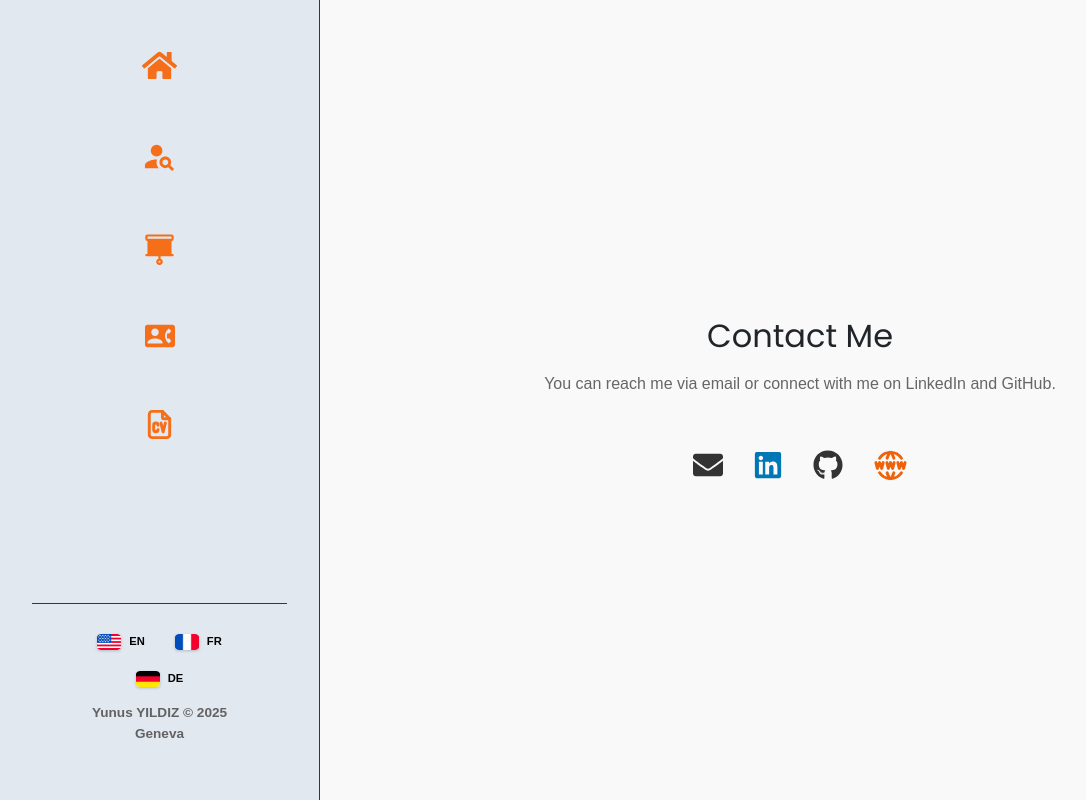
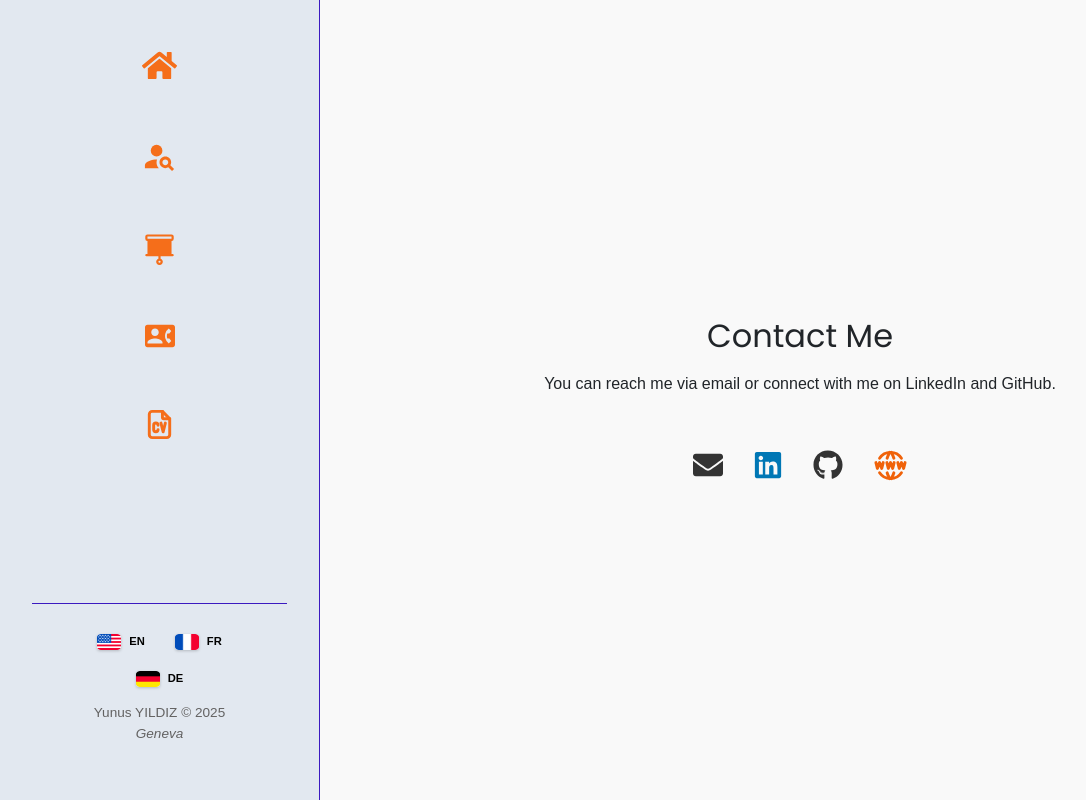
Before and after one commit to yunusyildiz-ch/my-portfolio, a React (Vite) app: page /contact in a window 1280 px wide. Shown: the whole page, without its empty margins (0-1086 px from the left). Built offline with nearby package versions, Linux system fonts and the light colour scheme.

Commit message:
css: contact-footer

```diff
--- a/src/css/contact.css
+++ b/src/css/contact.css
@@ -16,7 +16,6 @@
 
   .contact-container p {
     font-size: 1rem;
-    color: #666;
     margin-bottom: 2rem;
   }
 
--- a/src/css/footer.css
+++ b/src/css/footer.css
@@ -66,12 +66,11 @@
 }
 
 .footer-address {
-  font-weight: bold;
+  font-style: italic;
   color: #636262;
 }
 
 .footer-copyright {
-  font-weight: bold;
   color: #636262;
 }
 
```
